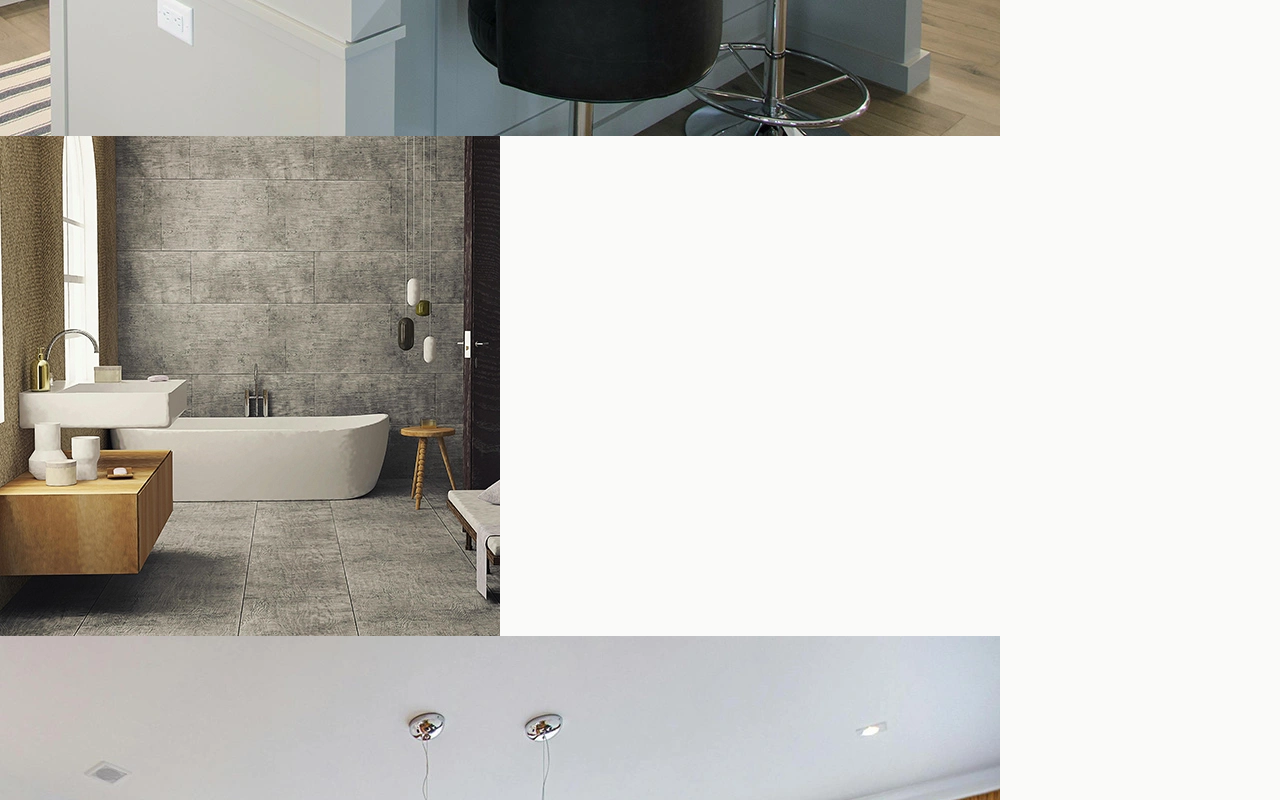
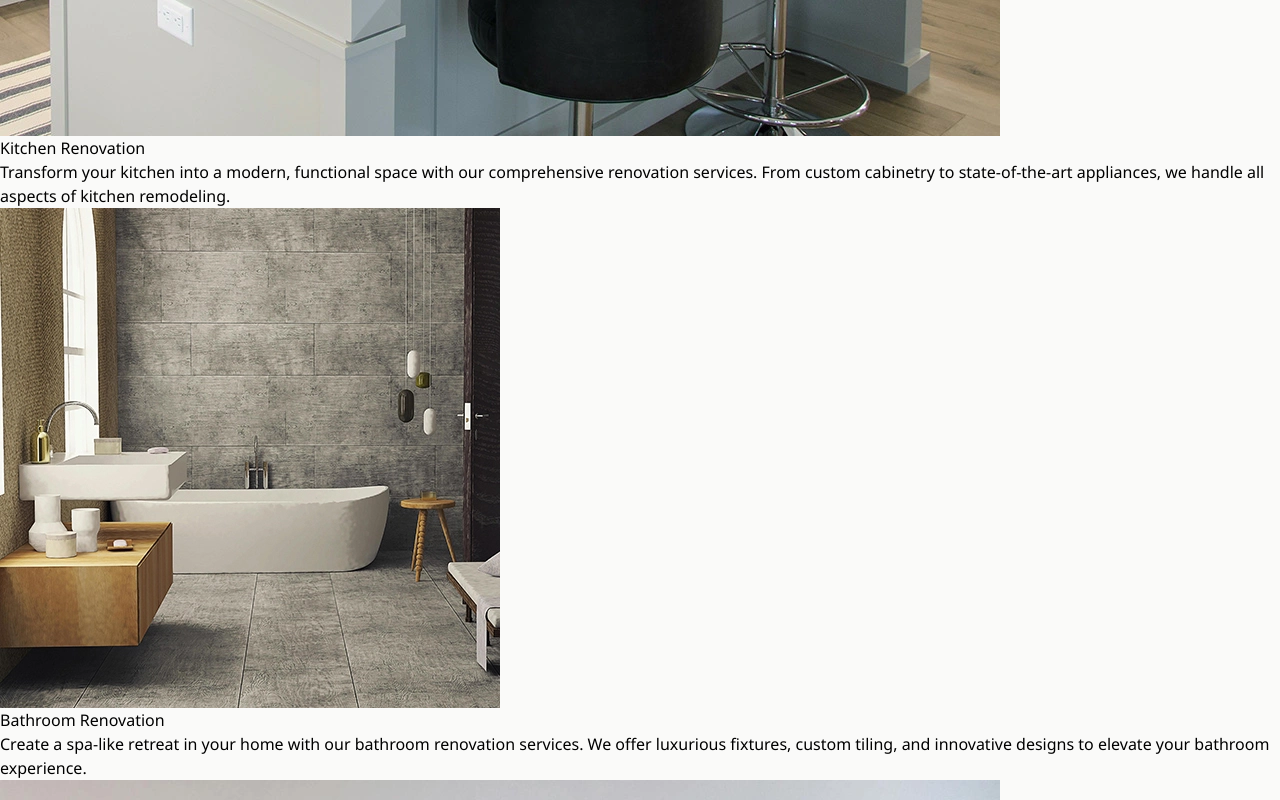
Before and after one commit to ionutpetru4046/Simple-Landing-Page, a React (Vite) app: page / in a window 1280 px wide. Shown: the part 1860-2660 px from the top of the page. Built offline with nearby package versions, Linux system fonts and the light colour scheme.

Commit message:
added to service section h3 and paragraph

```diff
--- a/src/components/Services.jsx
+++ b/src/components/Services.jsx
@@ -13,7 +13,16 @@ const Services = () => {
                         <img src={service.image} alt={service.title}
                         className="w-full h-auto object-cover rounded-lg" />
                     </div>
-                    <div className=""></div>
+                    <div className={`lg:w-1/2 flex flex-col ${
+                        index % 2 === 0 ? "lg:pl-12" : "lg:pr-12"
+                    }`}>
+                        <h3 className="text-xl lg:text-2xl font-medium mb-2">
+                        {service.title}
+                        </h3>
+                        <p className="mb-4 lg:tracking-wide text-lg lg:text-xl lg:leading-9">
+                            {service.description}
+                        </p>
+                    </div>
                 </div>
             ))}
         </div>
```
